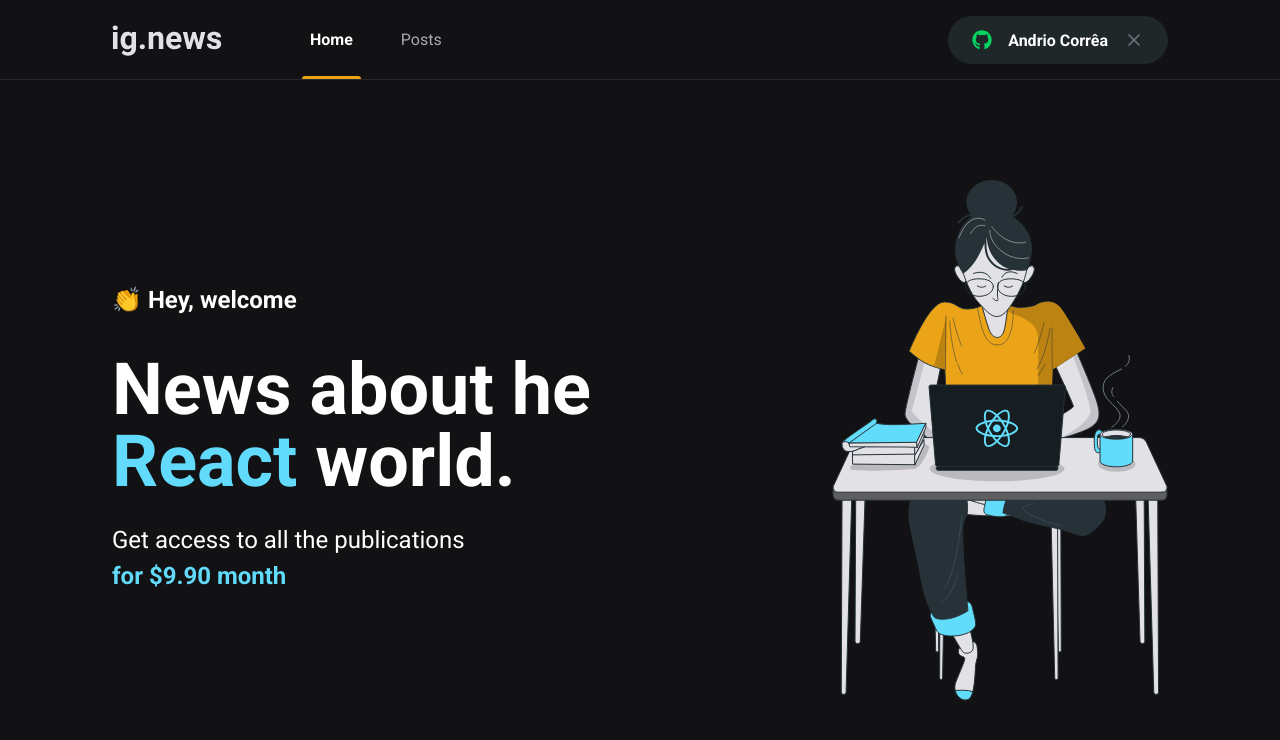
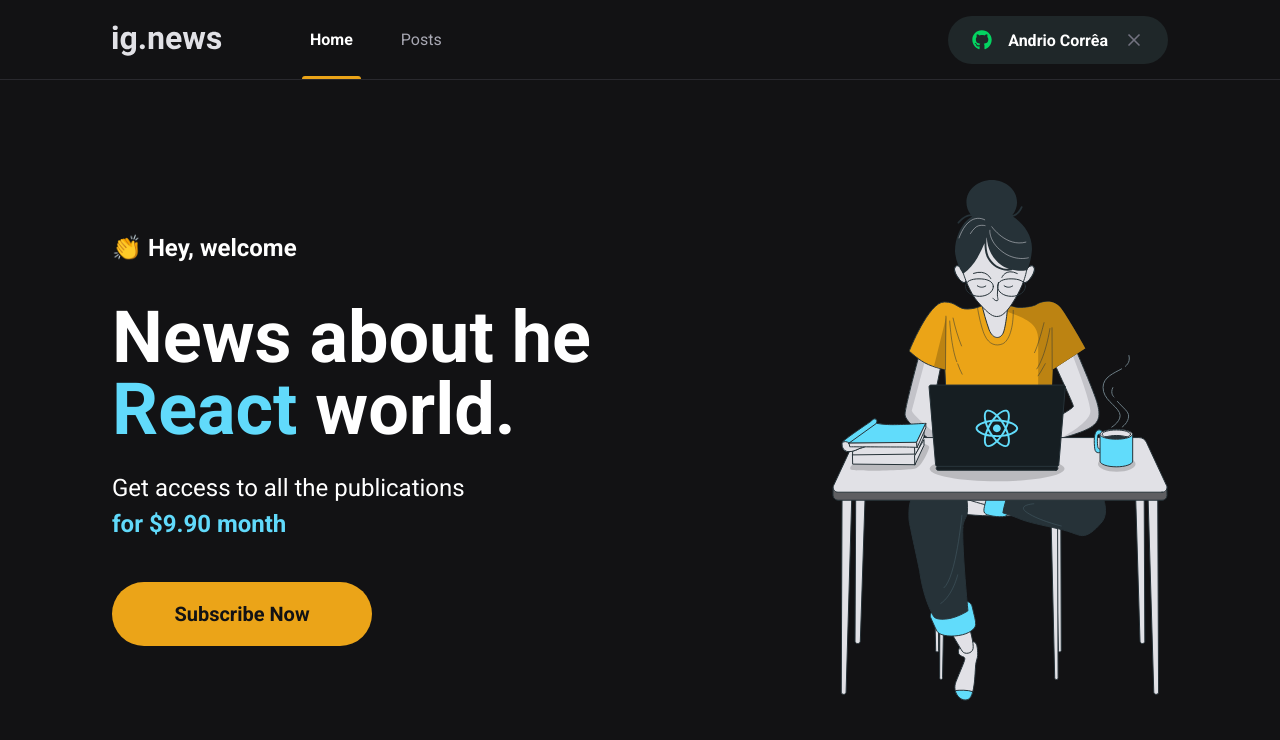
Before and after one commit to AndrioC/ig-news-ignite-course-application, a Next.js app: page / in a window 1280 px wide. Shown: the top 740 px of the page. Built offline with nearby package versions, Linux system fonts and the light colour scheme.

Commit message:
SubscribeButton component added

```diff
--- /dev/null
+++ b/src/components/SubscribeButton/index.tsx
@@ -0,0 +1,12 @@
+import styles from './styles.module.scss'
+
+export function SubscribeButton(){
+    return (
+        <button
+            type="button"
+            className={styles.subscribeButton}
+        >
+            Subscribe Now
+        </button>
+    )
+}
--- /dev/null
+++ b/src/components/SubscribeButton/styles.module.scss
@@ -0,0 +1,21 @@
+.subscribeButton{
+    height: 4rem;
+    width: 260px;
+    border: 0;
+    border-radius: 2rem;
+    background: var(--yellow-500);
+    color: var(--gray-900);
+    font-size: 1.25rem;
+    font-weight: bold;
+
+    display: flex;
+    align-items: center;
+    justify-content: center;
+
+    transition: filter 0.2s;
+
+    &:hover {
+        filter: brightness(0.8);
+    }
+
+}
--- a/src/pages/home.module.scss
+++ b/src/pages/home.module.scss
@@ -38,4 +38,8 @@
             font-weight: bold;
         }
     }
+
+    button {
+        margin-top: 2.5rem;
+    }
 }
--- a/src/pages/index.tsx
+++ b/src/pages/index.tsx
@@ -1,4 +1,5 @@
 import Head from 'next/head'
+import { SubscribeButton } from '../components/SubscribeButton'
 import styles from './home.module.scss'
 
 export default function Home() {
@@ -16,9 +17,12 @@
           Get access to all the publications <br />
           <span>for $9.90 month</span>
         </p>
+        <SubscribeButton />
       </section>
 
       <img src="/images/avatar.svg" alt="Girl coding"/>
+
+
     </main>
 
     </>
```
